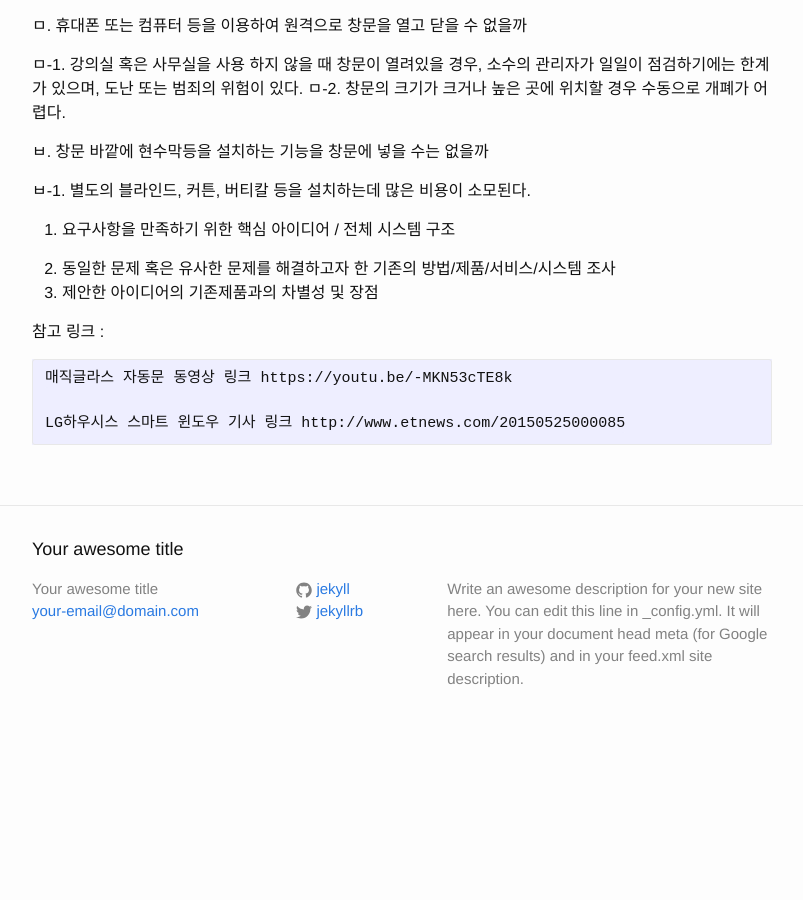
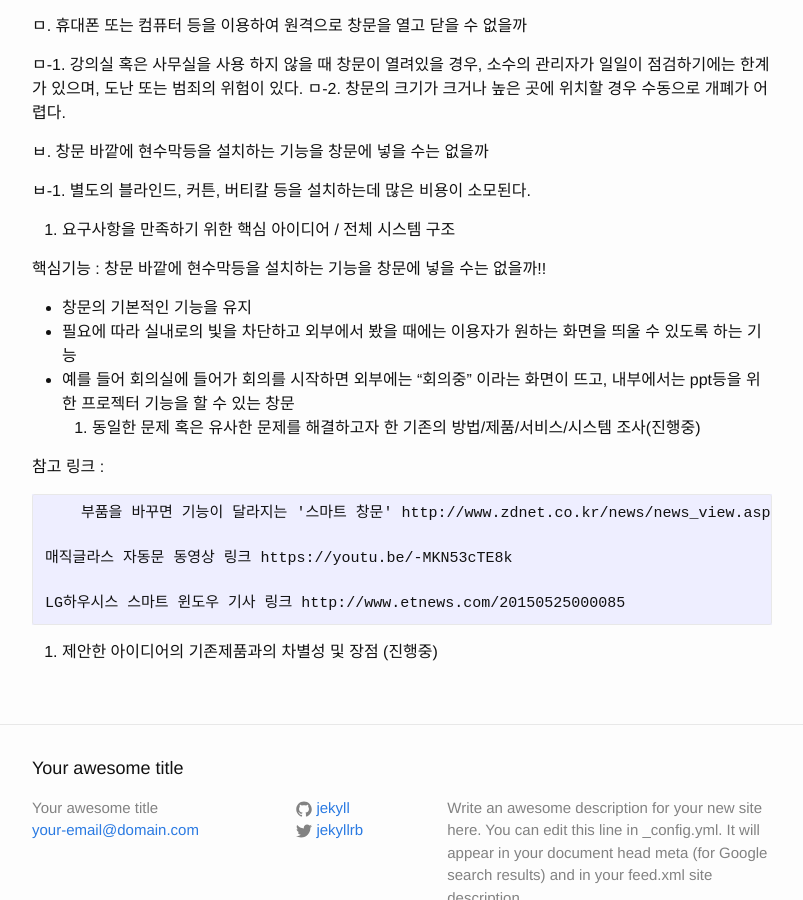
Before and after one commit to chyeonghoi/chyeonghoi.github.io, a Jekyll site: the page built from _posts/2016-06-02-First.markdown, in a window 1280 px wide and 900 px high, scrolled down 573 px. Shown: the whole window, without its empty margins (238-1041 px from the left). Built offline with Jekyll 4.4.1, drawn with Linux system fonts in a browser that asks for light colours; before the commit the page ends 1323 px from its top, so only the background shows below that.

Commit message:
Update 2016-06-02-First.markdown

```diff
--- a/_posts/2016-06-02-First.markdown
+++ b/_posts/2016-06-02-First.markdown
@@ -37,17 +37,21 @@ Smart Window!!
 
 2. 요구사항을 만족하기 위한 핵심 아이디어 / 전체 시스템 구조
 
-
-3. 동일한 문제 혹은 유사한 문제를 해결하고자 한 기존의 방법/제품/서비스/시스템 조사
-4. 제안한 아이디어의 기존제품과의 차별성 및 장점
+ 핵심기능 : 창문 바깥에 현수막등을 설치하는 기능을 창문에 넣을 수는 없을까!!
+  - 창문의 기본적인 기능을 유지
+  - 필요에 따라 실내로의 빛을 차단하고 외부에서 봤을 때에는 이용자가 원하는 화면을 띄울 수 있도록 하는 기능
+  - 예를 들어 회의실에 들어가 회의를 시작하면 외부에는 "회의중" 이라는 화면이 뜨고, 내부에서는 ppt등을 위한 프로젝터 기능을 할 수 있는   창문
+3. 동일한 문제 혹은 유사한 문제를 해결하고자 한 기존의 방법/제품/서비스/시스템 조사(진행중)
 
  참고 링크 :
+
+        부품을 바꾸면 기능이 달라지는 '스마트 창문' http://www.zdnet.co.kr/news/news_view.asp?artice_id=20160408090432
 
 	매직글라스 자동문 동영상 링크 https://youtu.be/-MKN53cTE8k
 
 	LG하우시스 스마트 윈도우 기사 링크 http://www.etnews.com/20150525000085
 
-
+4. 제안한 아이디어의 기존제품과의 차별성 및 장점 (진행중)
 
 [jekyll-docs]: http://jekyllrb.com/docs/home
 [jekyll-gh]:   https://github.com/jekyll/jekyll
```
